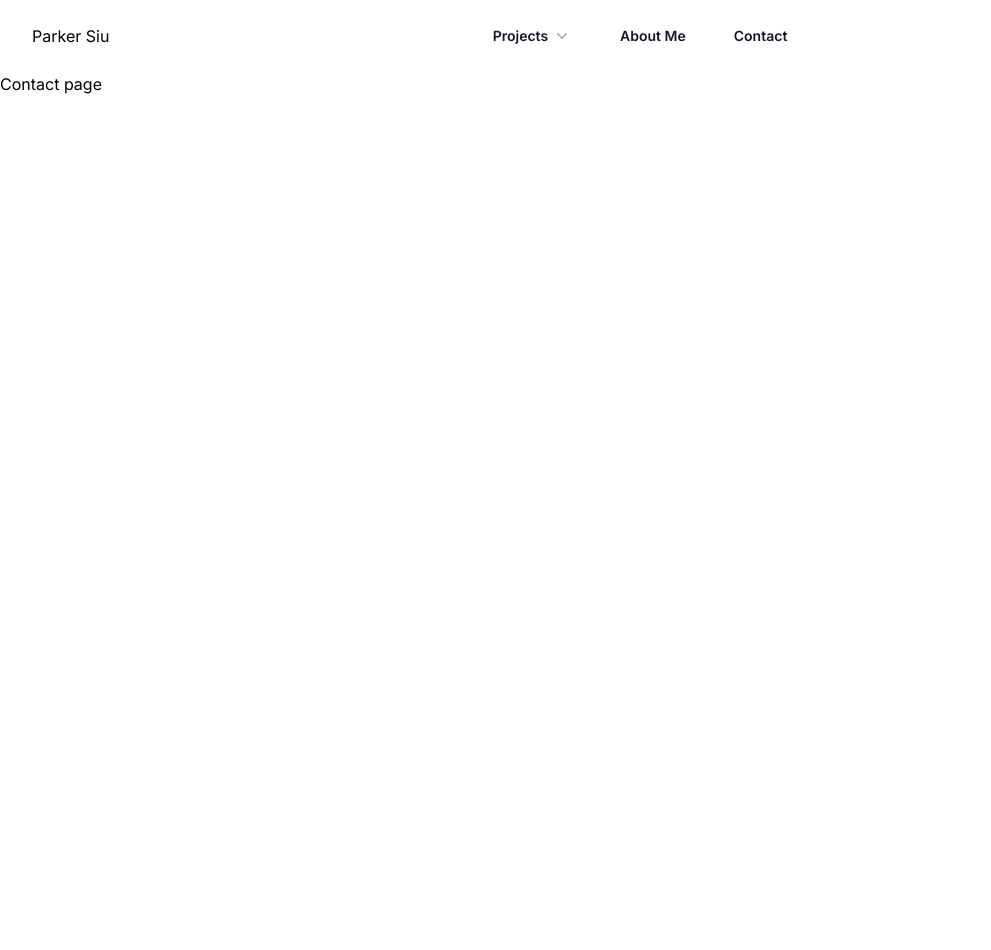
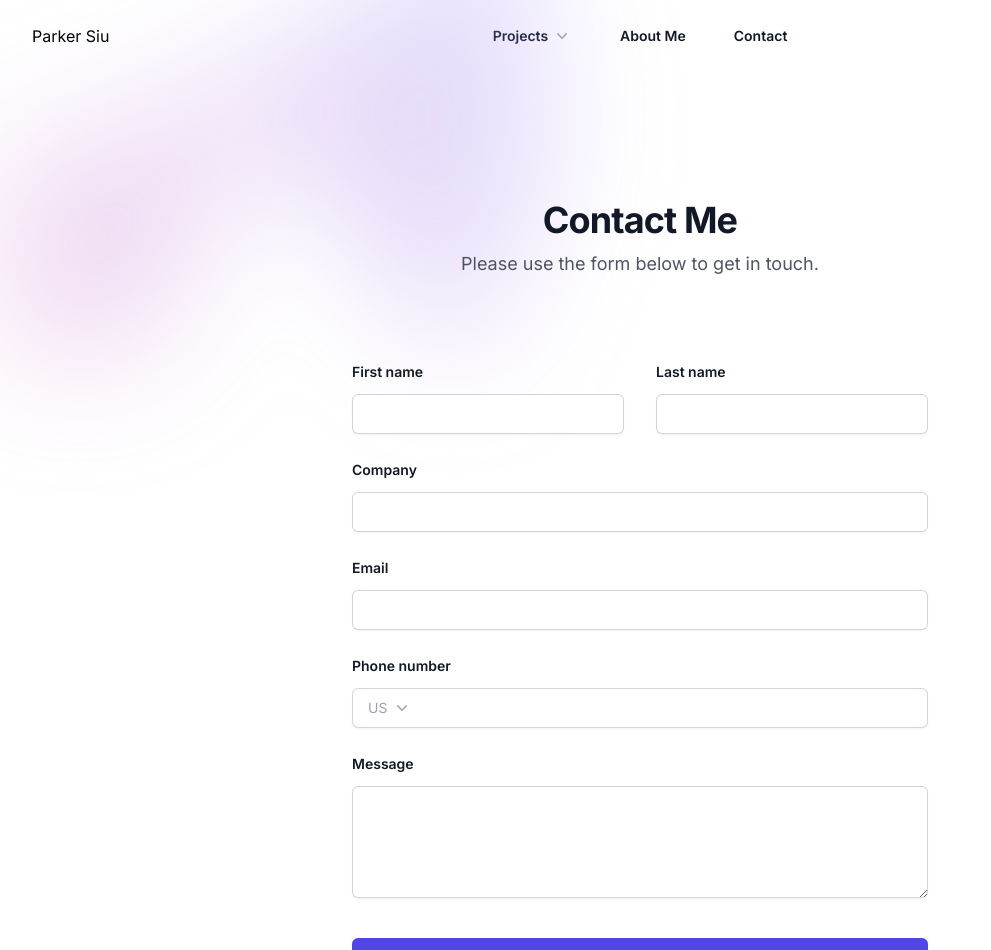
Before and after one commit to parkersiu/portfolio, a Next.js app: page /contact in a window 1280 px wide. Shown: the top 950 px of the page, without its empty margins (0-991 px from the left). Before the commit the page ends 800 px from the top, so only its background shows below. Built offline with nearby package versions, Linux system fonts and the light colour scheme.

Commit message:
Added contact form and api route with sendgrid integration.

```diff
--- /dev/null
+++ b/app/components/contact-form.js
@@ -0,0 +1,158 @@
+import { ChevronDownIcon } from '@heroicons/react/20/solid'
+
+function classNames(...classes) {
+  return classes.filter(Boolean).join(' ')
+}
+
+export default function ContactForm() {
+
+  async function handleSubmit(e) {
+    e.preventDefault();
+    const formData = {};
+    Array.from(e.currentTarget.elements).forEach(field => {
+      if(!field.name) return;
+      formData[field.name] = field.value;
+    });
+    const res = await fetch('/api/mail', {
+      method: 'POST',
+      body: JSON.stringify(formData),
+    });
+  }
+
+  return (
+    <div className="isolate bg-white px-6 py-24 sm:py-32 lg:px-8">
+      <div
+        className="absolute inset-x-0 top-[-10rem] -z-10 transform-gpu overflow-hidden blur-3xl sm:top-[-20rem]"
+        aria-hidden="true"
+      >
+        <div
+          className="relative left-1/2 -z-10 aspect-[1155/678] w-[36.125rem] max-w-none -translate-x-1/2 rotate-[30deg] bg-gradient-to-tr from-[#ff80b5] to-[#9089fc] opacity-30 sm:left-[calc(50%-40rem)] sm:w-[72.1875rem]"
+          style={{
+            clipPath:
+              'polygon(74.1% 44.1%, 100% 61.6%, 97.5% 26.9%, 85.5% 0.1%, 80.7% 2%, 72.5% 32.5%, 60.2% 62.4%, 52.4% 68.1%, 47.5% 58.3%, 45.2% 34.5%, 27.5% 76.7%, 0.1% 64.9%, 17.9% 100%, 27.6% 76.8%, 76.1% 97.7%, 74.1% 44.1%)',
+          }}
+        />
+      </div>
+      <div className="mx-auto max-w-2xl text-center">
+        <h2 className="text-3xl font-bold tracking-tight text-gray-900 sm:text-4xl">Contact Me</h2>
+        <p className="mt-2 text-lg leading-8 text-gray-600">
+          Please use the form below to get in touch.
+        </p>
+      </div>
+      <form method="post" action='/api/mail' className="mx-auto mt-16 max-w-xl sm:mt-20">
+        <div className="grid grid-cols-1 gap-x-8 gap-y-6 sm:grid-cols-2">
+          <div>
+            <label htmlFor="firstname" className="block text-sm font-semibold leading-6 text-gray-900">
+              First name
+            </label>
+            <div className="mt-2.5">
+              <input
+                type="text"
+                name="firstname"
+                id="firstname"
+                autoComplete="given-name"
+                className="block w-full rounded-md border-0 px-3.5 py-2 text-gray-900 shadow-sm ring-1 ring-inset ring-gray-300 placeholder:text-gray-400 focus:ring-2 focus:ring-inset focus:ring-indigo-600 sm:text-sm sm:leading-6"
+              />
+            </div>
+          </div>
+          <div>
+            <label htmlFor="lastname" className="block text-sm font-semibold leading-6 text-gray-900">
+              Last name
+            </label>
+            <div className="mt-2.5">
+              <input
+                type="text"
+                name="lastname"
+                id="lastname"
+                autoComplete="family-name"
+                className="block w-full rounded-md border-0 px-3.5 py-2 text-gray-900 shadow-sm ring-1 ring-inset ring-gray-300 placeholder:text-gray-400 focus:ring-2 focus:ring-inset focus:ring-indigo-600 sm:text-sm sm:leading-6"
+              />
+            </div>
+          </div>
+          <div className="sm:col-span-2">
+            <label htmlFor="company" className="block text-sm font-semibold leading-6 text-gray-900">
+              Company
+            </label>
+            <div className="mt-2.5">
+              <input
+                type="text"
+                name="company"
+                id="company"
+                autoComplete="organization"
+                className="block w-full rounded-md border-0 px-3.5 py-2 text-gray-900 shadow-sm ring-1 ring-inset ring-gray-300 placeholder:text-gray-400 focus:ring-2 focus:ring-inset focus:ring-indigo-600 sm:text-sm sm:leading-6"
+              />
+            </div>
+          </div>
+          <div className="sm:col-span-2">
+            <label htmlFor="email" className="block text-sm font-semibold leading-6 text-gray-900">
+              Email
+            </label>
+            <div className="mt-2.5">
+              <input
+                type="email"
+                name="email"
+                id="email"
+                autoComplete="email"
+                className="block w-full rounded-md border-0 px-3.5 py-2 text-gray-900 shadow-sm ring-1 ring-inset ring-gray-300 placeholder:text-gray-400 focus:ring-2 focus:ring-inset focus:ring-indigo-600 sm:text-sm sm:leading-6"
+              />
+            </div>
+          </div>
+          <div className="sm:col-span-2">
+            <label htmlFor="phone" className="block text-sm font-semibold leading-6 text-gray-900">
+              Phone number
+            </label>
+            <div className="relative mt-2.5">
+              <div className="absolute inset-y-0 left-0 flex items-center">
+                <label htmlFor="country" className="sr-only">
+                  Country
+                </label>
+                <select
+                  id="country"
+                  name="country"
+                  className="h-full rounded-md border-0 bg-transparent bg-none py-0 pl-4 pr-9 text-gray-400 focus:ring-2 focus:ring-inset focus:ring-indigo-600 sm:text-sm"
+                >
+                  <option>US</option>
+                  <option>CA</option>
+                  <option>EU</option>
+                </select>
+                <ChevronDownIcon
+                  className="pointer-events-none absolute right-3 top-0 h-full w-5 text-gray-400"
+                  aria-hidden="true"
+                />
+              </div>
+              <input
+                type="tel"
+                name="phone"
+                id="phone"
+                autoComplete="tel"
+                className="block w-full rounded-md border-0 px-3.5 py-2 pl-20 text-gray-900 shadow-sm ring-1 ring-inset ring-gray-300 placeholder:text-gray-400 focus:ring-2 focus:ring-inset focus:ring-indigo-600 sm:text-sm sm:leading-6"
+              />
+            </div>
+          </div>
+          <div className="sm:col-span-2">
+            <label htmlFor="message" className="block text-sm font-semibold leading-6 text-gray-900">
+              Message
+            </label>
+            <div className="mt-2.5">
+              <textarea
+                name="message"
+                id="message"
+                rows={4}
+                className="block w-full rounded-md border-0 px-3.5 py-2 text-gray-900 shadow-sm ring-1 ring-inset ring-gray-300 placeholder:text-gray-400 focus:ring-2 focus:ring-inset focus:ring-indigo-600 sm:text-sm sm:leading-6"
+                defaultValue={''}
+              />
+            </div>
+          </div>
+        </div>
+        <div className="mt-10">
+          <button
+            type="submit"
+            className="block w-full rounded-md bg-indigo-600 px-3.5 py-2.5 text-center text-sm font-semibold text-white shadow-sm hover:bg-indigo-500 focus-visible:outline focus-visible:outline-2 focus-visible:outline-offset-2 focus-visible:outline-indigo-600"
+          >
+            Let&apos;s talk
+          </button>
+        </div>
+      </form>
+    </div>
+  )
+}
--- a/app/contact/page.js
+++ b/app/contact/page.js
@@ -1,7 +1,7 @@
+import ContactForm from "../components/contact-form";
+
 export default function Page() {
   return (
-    <>
-      <div>Contact page</div>
-    </>
+    <ContactForm />
   );
 }
--- a/next.config.js
+++ b/next.config.js
@@ -1,4 +1,8 @@
 /** @type {import('next').NextConfig} */
-const nextConfig = {}
+const nextConfig = {
+  experimental: {
+    serverActions: true,
+  },
+}
 
 module.exports = nextConfig
--- a/package.json
+++ b/package.json
@@ -11,6 +11,8 @@
   "dependencies": {
     "@headlessui/react": "^1.7.14",
     "@heroicons/react": "^2.0.18",
+    "@sendgrid/mail": "^7.7.0",
+    "@tailwindcss/forms": "^0.5.3",
     "autoprefixer": "10.4.14",
     "eslint": "8.41.0",
     "eslint-config-next": "13.4.4",
--- /dev/null
+++ b/pages/api/mail.js
@@ -0,0 +1,29 @@
+const mail = require('@sendgrid/mail');
+
+mail.setApiKey(process.env.SENDGRID_API_KEY);
+
+export default (req, res) => {
+  const formData = JSON.stringify(req.body);
+  const body = JSON.parse(formData);
+
+  console.log(body);
+
+  const message = `
+  Name: ${body.firstname} ${body.lastname}\r\n
+  Company: ${body.company}\r\n
+  Phone Number: ${body.country}: ${body.phone}\r\n
+  Email: ${body.email}\r\n
+  Message: ${body.message}`;
+
+  const data = {
+    to: 'parker@parkersiu.com',
+    from: 'parker@parkersiu.com',
+    subject: 'New message from portfolio site!',
+    text: message,
+    html: message.replace(/\r\n/g, '<br>')
+  };
+
+  mail.send(data);
+
+  res.status(200).json({ status: 'Ok' });
+}
--- /dev/null
+++ b/pages/api/user.js
@@ -0,0 +1,3 @@
+export default function handler(req, res) {
+  res.status(200).json({ name: 'John Doe' });
+}
--- a/tailwind.config.js
+++ b/tailwind.config.js
@@ -14,5 +14,7 @@ module.exports = {
       },
     },
   },
-  plugins: [],
+  plugins: [
+    require('@tailwindcss/forms')
+  ],
 }
```
Also changed, not shown: 1 other file (tests, documents, lock files or other folders).
